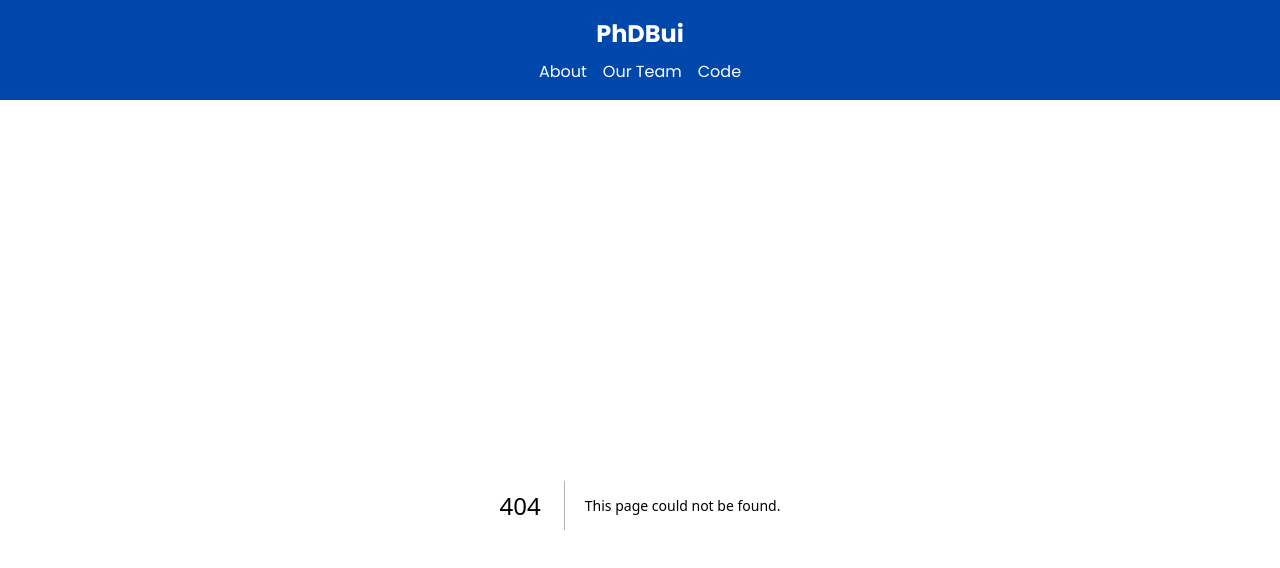
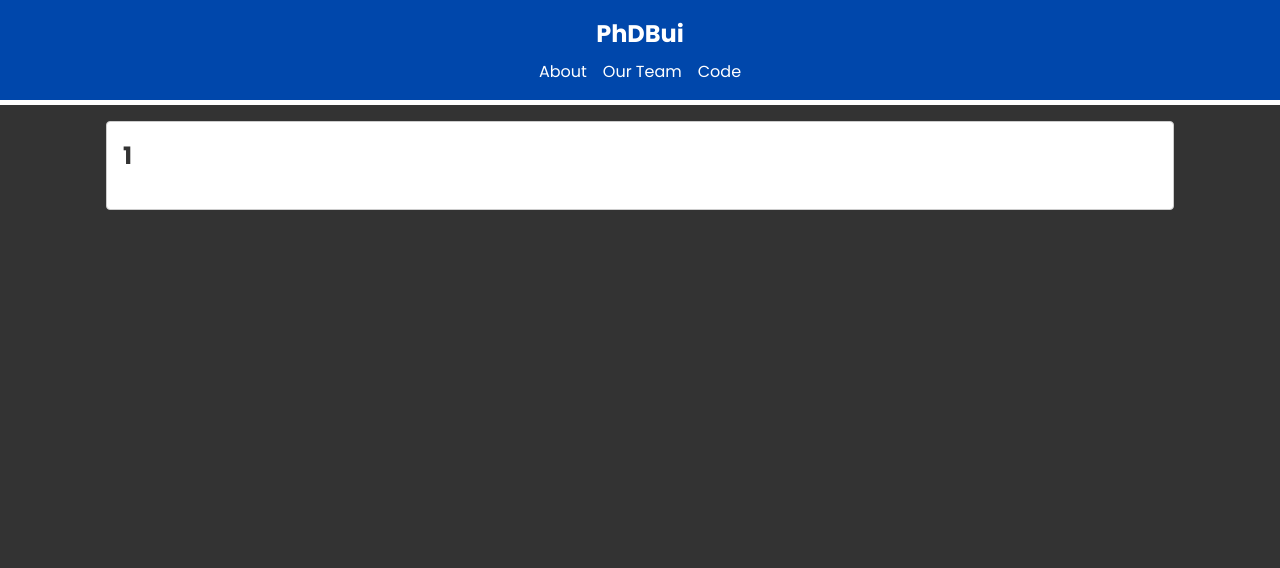
Before and after one commit to congdoan6997/next_13_cash, a Next.js app: page /code/repos/1 in a window 1280 px wide. Before the commit this address had no page. Shown: the top 568 px of the page. Built offline with nearby package versions, Linux system fonts and the light colour scheme.

Commit message:
create dynamic routes with props in page

```diff
--- /dev/null
+++ b/app/code/repos/[name]/page.jsx
@@ -0,0 +1,11 @@
+import React from "react";
+
+const RepoPage = ({ params }) => {
+  return (
+    <div className="card">
+      <h2>{params.name}</h2>
+    </div>
+  );
+};
+
+export default RepoPage;
```
